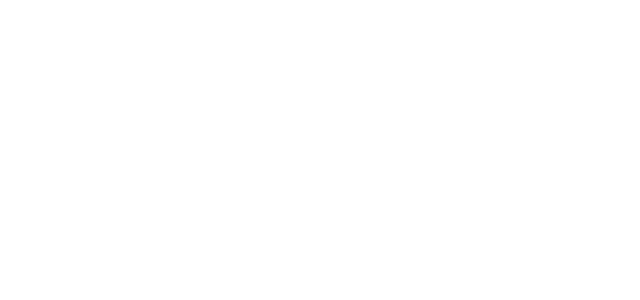
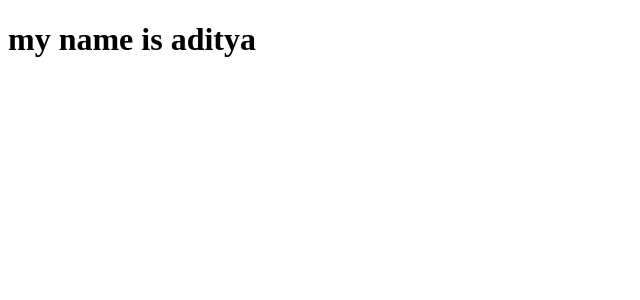
Before and after one commit to Anandrajoria/react_learning, a React (Create React App) app in the folder my-react-app/: page / in a window 1280 px wide. Shown: the top 300 px of the page, without its empty margins (0-640 px from the left). Built offline with nearby package versions, Linux system fonts and the light colour scheme; the HTML template or start-up script is replaced by a standard one.

Commit message:
contaxt api

```diff
--- a/my-react-app/src/App.jsx
+++ b/my-react-app/src/App.jsx
@@ -31,6 +31,7 @@
 // import Todo from "./todoList/Todo"
 // import Counter from "./Counters/Counter"
 // import Accordian from "./Accordian/Accordian"
+import CompA from "./ContextApi/CompA"
 function App(){
     return(
         <>
@@ -72,7 +73,7 @@
         <Todo/>
          <Counter/> */}
          {/* <Accordian/> */}
-
+        <CompA/>
         </>
     )
 }
--- /dev/null
+++ b/my-react-app/src/ContextApi/CompA.jsx
@@ -0,0 +1,16 @@
+import React, { createContext } from "react";
+import CompB from "./CompB";
+
+const firstName = createContext();
+function CompA() {
+  return (
+    <>
+      <firstName.Provider value={"aditya"}>
+        <CompB />
+      </firstName.Provider>
+    </>
+  );
+}
+
+export default CompA;
+export { firstName };
--- /dev/null
+++ b/my-react-app/src/ContextApi/CompB.jsx
@@ -0,0 +1,11 @@
+import React from 'react'
+import CompC from './CompC'
+function CompB() {
+  return (
+    <>
+        <CompC/>
+    </>
+  )
+}
+
+export default CompB
--- /dev/null
+++ b/my-react-app/src/ContextApi/CompC.jsx
@@ -0,0 +1,11 @@
+import React from 'react'
+import CompD from './CompD'
+function CompC() {
+  return (
+    <>
+    <CompD/>
+    </>
+  )
+}
+
+export default CompC
--- /dev/null
+++ b/my-react-app/src/ContextApi/CompD.jsx
@@ -0,0 +1,15 @@
+import React from "react";
+import { firstName } from "./CompA";
+function CompD() {
+  return (
+    <>
+      <firstName.Consumer>
+        {(fname) => {
+          return <h1>my name is {fname}</h1>;
+        }}
+      </firstName.Consumer>
+    </>
+  );
+}
+
+export default CompD;
```
